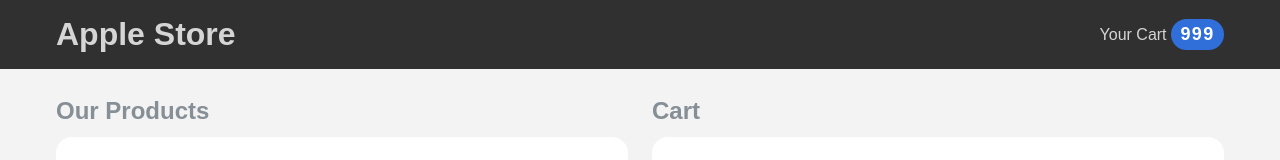
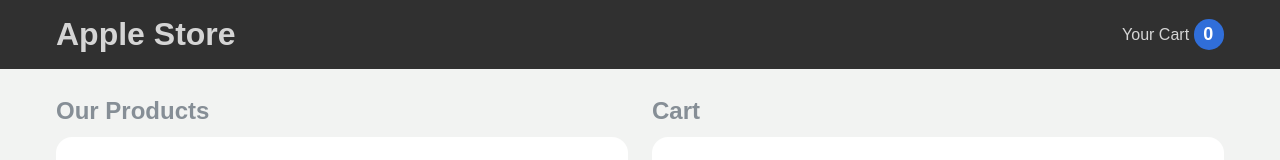
Before and after one commit to huyphamfc/apple-store, a React (Vite) app: page / in a window 1280 px wide. Shown: the top 160 px of the page. Built offline with nearby package versions, Linux system fonts and the light colour scheme.

Commit message:
access Cart state

```diff
--- a/src/components/Header/Header.tsx
+++ b/src/components/Header/Header.tsx
@@ -1,14 +1,18 @@
 import React from 'react';
+import { useSelector } from 'react-redux';
 
 import styles from './Header.module.scss';
+import { RootState } from 'store';
 
 function Header() {
+  const { totalAmount } = useSelector((state: RootState) => state.cart);
+
   return (
     <header className={styles.header}>
       <div className={styles.header__content}>
         <h1>Apple Store</h1>
         <p>
-          Your Cart <span className={styles.header__badge}>999</span>
+          Your Cart <span className={styles.header__badge}>{totalAmount}</span>
         </p>
       </div>
     </header>
```
